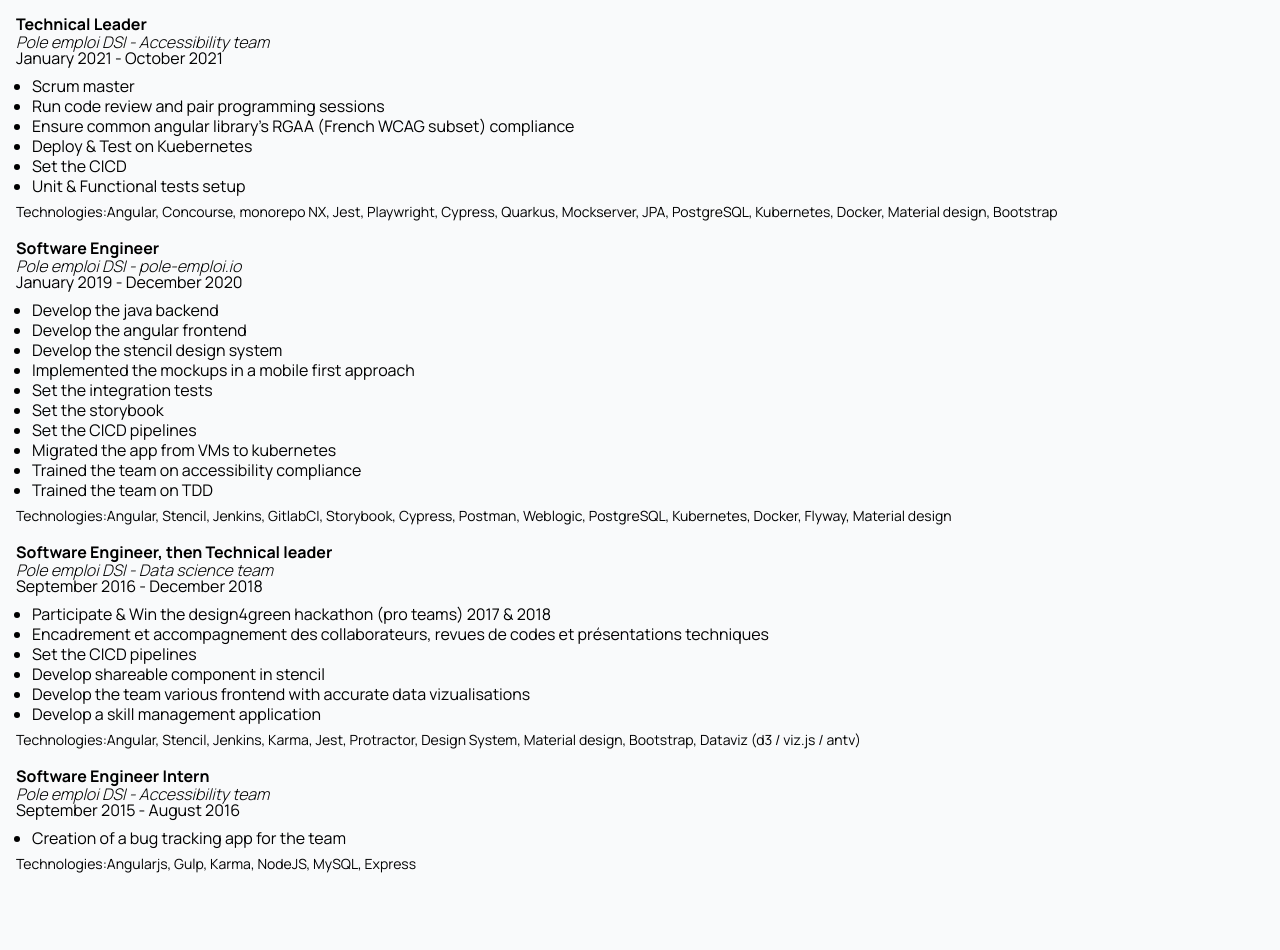
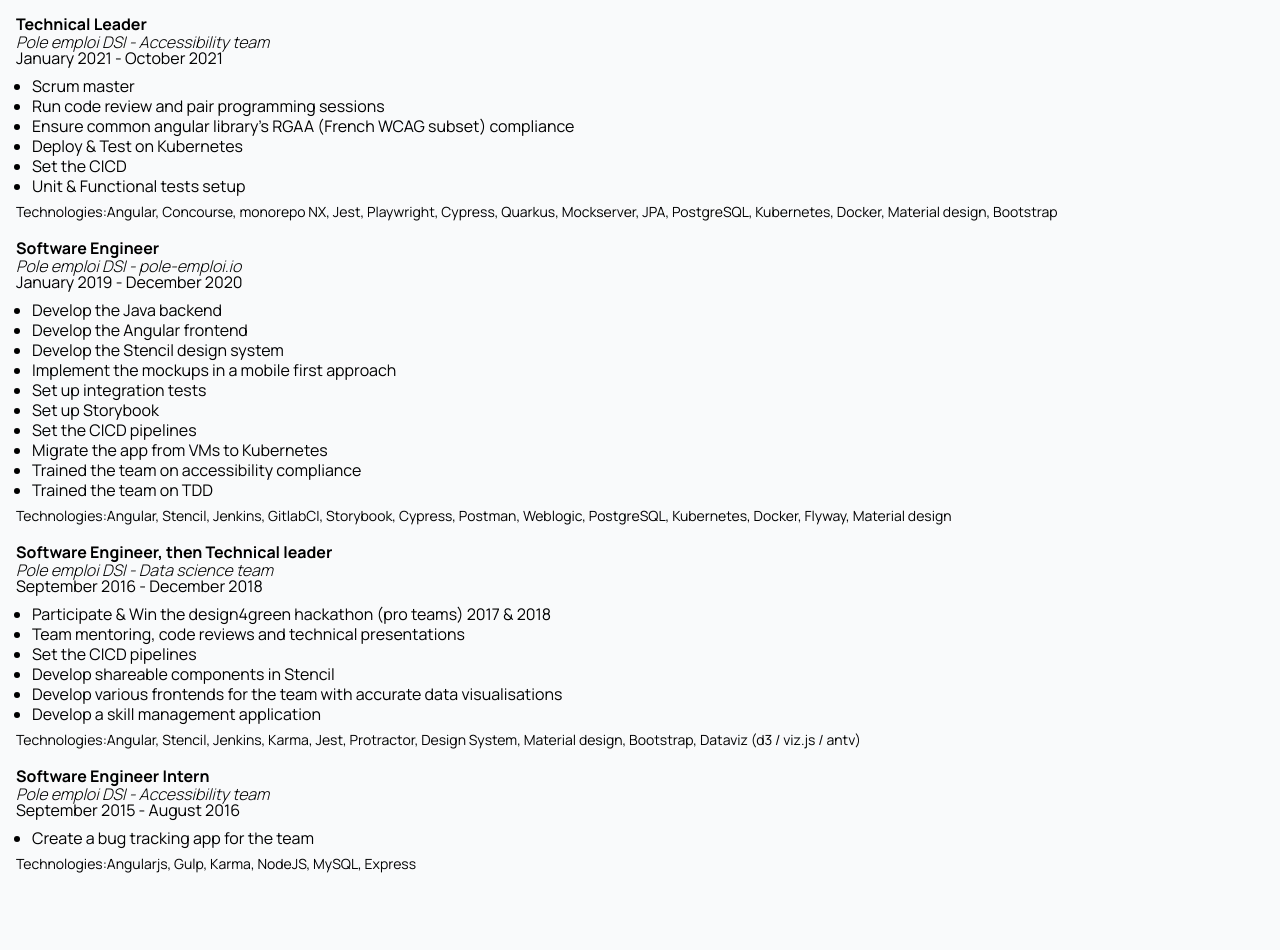
Before and after one commit to benmtz/b-mertz.com, a React (Vite) app: page /experiences in a window 1280 px wide. Shown: the part 600-1550 px from the top of the page. Built offline with nearby package versions, Linux system fonts and the light colour scheme.

Commit message:
Fix typos and workding

```diff
--- a/public/events/events.json
+++ b/public/events/events.json
@@ -38,7 +38,7 @@
       "Scrum master",
       "Run code review and pair programming sessions",
       "Ensure common angular library's RGAA (French WCAG subset) compliance",
-      "Deploy & Test on Kuebernetes",
+      "Deploy & Test on Kubernetes",
       "Set the CICD",
       "Unit & Functional tests setup"
     ],
@@ -65,14 +65,14 @@
     "endDate": "2020-12-31T00:00:00Z",
     "company": "Pole emploi DSI - pole-emploi.io",
     "tasks": [
-      "Develop the java backend",
-      "Develop the angular frontend",
-      "Develop the stencil design system",
-      "Implemented the mockups in a mobile first approach",
-      "Set the integration tests",
-      "Set the storybook",
+      "Develop the Java backend",
+      "Develop the Angular frontend",
+      "Develop the Stencil design system",
+      "Implement the mockups in a mobile first approach",
+      "Set up integration tests",
+      "Set up Storybook",
       "Set the CICD pipelines",
-      "Migrated the app from VMs to kubernetes",
+      "Migrate the app from VMs to Kubernetes",
       "Trained the team on accessibility compliance",
       "Trained the team on TDD"
     ],
@@ -99,10 +99,10 @@
     "endDate": "2018-12-31T00:00:00Z",
     "tasks": [
       "Participate & Win the design4green hackathon (pro teams) 2017 & 2018",
-      "Encadrement et accompagnement des collaborateurs, revues de codes et présentations techniques",
+      "Team mentoring, code reviews and technical presentations",
       "Set the CICD pipelines",
-      "Develop shareable component in stencil",
-      "Develop the team various frontend with accurate data vizualisations",
+      "Develop shareable components in Stencil",
+      "Develop various frontends for the team with accurate data visualisations",
       "Develop a skill management application"
     ],
     "technologies": [
@@ -124,7 +124,7 @@
     "startDate": "2015-09-01T00:00:00Z",
     "endDate": "2016-08-31T00:00:00Z",
     "tasks": [
-      "Creation of a bug tracking app for the team"
+      "Create a bug tracking app for the team"
     ],
     "technologies": [
       "Angularjs",
--- a/src/components/ExperienceCard.tsx
+++ b/src/components/ExperienceCard.tsx
@@ -16,7 +16,7 @@
                     <div className='italic font-thin leading-3'>{experience.company}</div>
                 </div>
                 <div>
-                    <div className='leading-5'>{(new Date(experience.startDate)).toLocaleDateString(undefined, {month: "long", year: 'numeric'})} - {experience.endDate ? (new Date(experience.endDate)).toLocaleDateString(undefined, {month: "long", year: 'numeric'}) : "présent"}</div>
+                    <div className='leading-5'>{(new Date(experience.startDate)).toLocaleDateString(undefined, {month: "long", year: 'numeric'})} - {experience.endDate ? (new Date(experience.endDate)).toLocaleDateString(undefined, {month: "long", year: 'numeric'}) : "present"}</div>
                 </div>
             </h3>
             <ul className='pl-4 leading-5'>
```
Also changed, not shown: public/events/events.yaml (+12 -12 lines).
